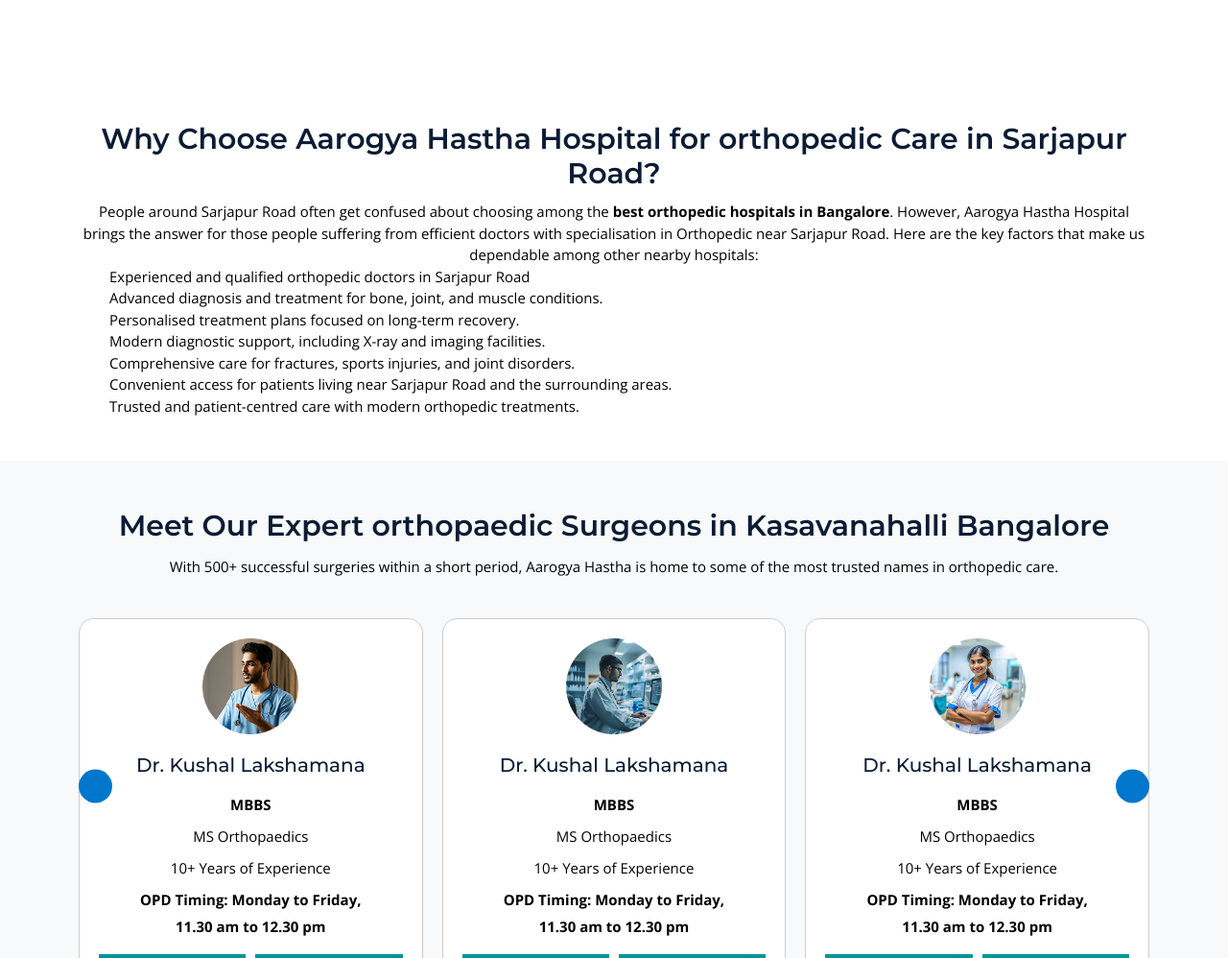
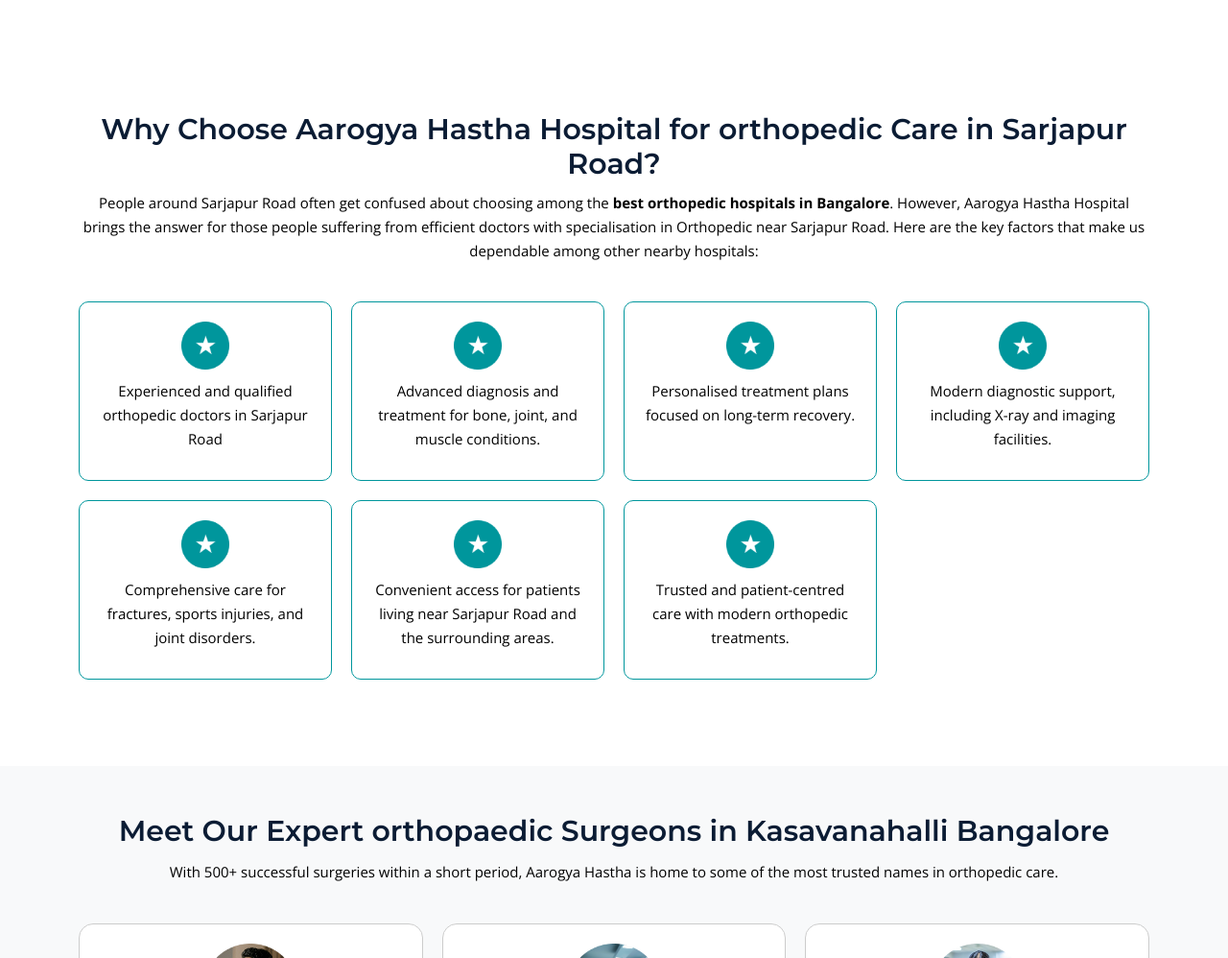
Before and after one commit to BharathGrocat/aarogyahastha, a plain HTML site: page orthopedic-doctor-in-sarjapur-road-bangalore.html in a window 1280 px wide. Shown: the part 726-1724 px from the top of the page at 96% size. Drawn offline with nearby package versions, Linux system fonts and the light colour scheme.

Commit message:
Add files via upload

```diff
--- a/orthopedic-doctor-in-sarjapur-road-bangalore.html
+++ b/orthopedic-doctor-in-sarjapur-road-bangalore.html
@@ -81,22 +81,55 @@
   </section>
 
 
-  <section class="over_new_section">
+
+    <!-- Our Approach  -->
+  <section class="our_approach_section">
     <div class="container">
-      <h2 class="title sub-heading">Why Choose Aarogya Hastha Hospital for orthopedic Care in Sarjapur Road?</h2>
-      <p>People around Sarjapur Road often get confused about choosing among the <b>best orthopedic hospitals in Bangalore</b>. However, Aarogya Hastha Hospital brings the answer for those people suffering from efficient doctors with specialisation in Orthopedic near Sarjapur Road. Here are the key factors that make us dependable among other nearby hospitals: </p>
+      <h2 class="sub-heading">Why Choose Aarogya Hastha Hospital for orthopedic Care in Sarjapur Road?</h2>
+        <p>People around Sarjapur Road often get confused about choosing among the <b>best orthopedic hospitals in Bangalore</b>. However, Aarogya Hastha Hospital brings the answer for those people suffering from efficient doctors with specialisation in Orthopedic near Sarjapur Road. Here are the key factors that make us dependable among other nearby hospitals:</p>
+      <div class="our_approach_main_div new_our_approach">
+        <div class="our_approach_sub">
+          <img src="./Seopage/image/why-choose.png" alt="">
+          <p>Experienced and qualified orthopedic doctors in Sarjapur Road</p>
 
-      <ul><li>Experienced and qualified orthopedic doctors in Sarjapur Road</li>
-      <li>Advanced diagnosis and treatment for bone, joint, and muscle conditions.</li>
-      <li>Personalised treatment plans focused on long-term recovery.</li>
-      <li>Modern diagnostic support, including X-ray and imaging facilities.</li>
-      <li>Comprehensive care for fractures, sports injuries, and joint disorders.</li>
-      <li>Convenient access for patients living near Sarjapur Road and the surrounding areas.</li>
-      <li>Trusted and patient-centred care with modern orthopedic treatments.</li></ul>
+        </div>
+        <div class="our_approach_sub">
+          <img src="./Seopage/image/why-choose.png" alt="">
+          <p>Advanced diagnosis and treatment for bone, joint, and muscle conditions.</p>
 
+        </div>
+        <div class="our_approach_sub">
+          <img src="./Seopage/image/why-choose.png" alt="">
+          <p>Personalised treatment plans focused on long-term recovery.</p>
+
+        </div>
+        <div class="our_approach_sub">
+          <img src="./Seopage/image/why-choose.png" alt="">
+          <p>Modern diagnostic support, including X-ray and imaging facilities.</p>
+
+        </div>
+        <div class="our_approach_sub">
+          <img src="./Seopage/image/why-choose.png" alt="">
+          <p>Comprehensive care for fractures, sports injuries, and joint disorders.</p>
+
+        </div>
+        <div class="our_approach_sub">
+          <img src="./Seopage/image/why-choose.png" alt="">
+          <p>Convenient access for patients living near Sarjapur Road and the surrounding areas.</p>
+
+        </div>
+        <div class="our_approach_sub">
+          <img src="./Seopage/image/why-choose.png" alt="">
+          <p>Trusted and patient-centred care with modern orthopedic treatments.</p>
+
+        </div>
+
+      </div>
 
     </div>
+
   </section>
+  <!-- Our Approach  -->
 
 
   <!-- Meet Our Expert Orthopedic  -->
```
